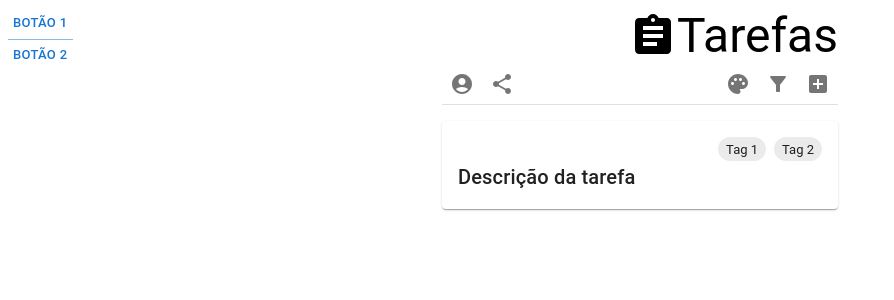
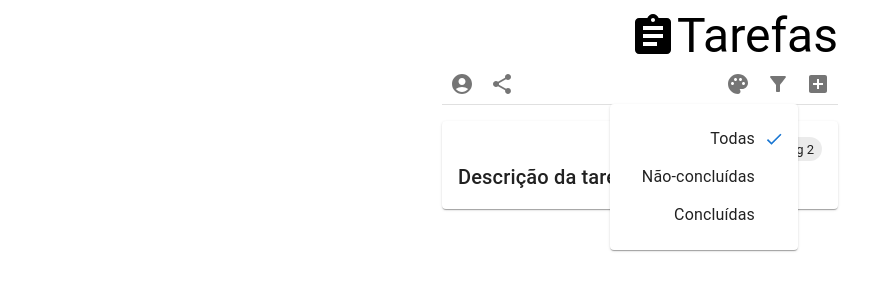
Before and after one commit to jpdurigan/task-app, a React (Vite) app in the folder app/: page / in a window 1280 px wide. Both pictures are taken after a click on the button 778 px from the left and 84 px from the top of the page. Shown: the top 300 px of the page, without its empty margins (0-894 px from the left). Built offline with nearby package versions, Linux system fonts and the light colour scheme.

Commit message:
add filter popper menu

```diff
--- a/app/src/components/AppToolbar.tsx
+++ b/app/src/components/AppToolbar.tsx
@@ -1,18 +1,48 @@
-import { AccountCircle, Share, AddBox, FilterAlt, Palette } from "@mui/icons-material";
+import {
+	AccountCircle,
+	Share,
+	AddBox,
+	FilterAlt,
+	Palette,
+	Check,
+} from "@mui/icons-material";
 import {
 	Box,
 	Stack,
 	Tooltip,
 	IconButton,
 	Popper,
-	ButtonGroup,
-	Button,
 	Divider,
+	RadioGroup,
+	FormControlLabel,
+	Radio,
+	Card,
+	RadioProps,
+	Icon,
 } from "@mui/material";
-import { useRef } from "react";
+import { useRef, useState } from "react";
+
+enum FilterDone {
+	ALL = "ALL",
+	NOT_DONE = "NOT_DONE",
+	DONE = "DONE",
+}
 
 export const AppToolbar: React.FC = () => {
-    const filterButton = useRef<HTMLElement>();
+	const [showFilters, setShowFilters] = useState<boolean>(false);
+	const [filterDone, setFilterDone] = useState<FilterDone>(FilterDone.ALL);
+	const filterButton = useRef<HTMLElement>();
+
+	const onFilterClick = () => {
+		setShowFilters((current) => !current);
+	};
+
+	const onFilterDoneChange = (
+		_event: React.ChangeEvent<HTMLInputElement>,
+		value: string
+	) => {
+		setFilterDone(value as FilterDone);
+	};
 
 	return (
 		<Box mb={2}>
@@ -36,19 +66,37 @@ export const AppToolbar: React.FC = () => {
 						</IconButton>
 					</Tooltip>
 					<Tooltip title="Filtrar tarefas" ref={filterButton}>
-						<IconButton>
+						<IconButton onClick={onFilterClick}>
 							<FilterAlt />
 						</IconButton>
 					</Tooltip>
-					<Popper open={true} anchorEl={filterButton.current} placement="bottom-end">
-						<Box p={1} sx={{backgroundColor: "Background"}}>
-							<Stack>
-								<ButtonGroup orientation="vertical" variant="text" size="small">
-									<Button>Botão 1</Button>
-									<Button>Botão 2</Button>
-								</ButtonGroup>
-							</Stack>
-						</Box>
+					<Popper
+						open={showFilters}
+						anchorEl={filterButton.current}
+						placement="bottom-end"
+					>
+						<Card sx={{ p: 2 }}>
+							<RadioGroup value={filterDone} onChange={onFilterDoneChange}>
+								<FormControlLabel
+									value={FilterDone.ALL}
+									control={<FilterRadio />}
+									label="Todas"
+									labelPlacement="start"
+								/>
+								<FormControlLabel
+									value={FilterDone.NOT_DONE}
+									control={<FilterRadio />}
+									label="Não-concluídas"
+									labelPlacement="start"
+								/>
+								<FormControlLabel
+									value={FilterDone.DONE}
+									control={<FilterRadio />}
+									label="Concluídas"
+									labelPlacement="start"
+								/>
+							</RadioGroup>
+						</Card>
 					</Popper>
 					<Tooltip title="Editar tags">
 						<IconButton>
@@ -61,3 +109,9 @@ export const AppToolbar: React.FC = () => {
 		</Box>
 	);
 };
+
+const FilterRadio: React.FC<RadioProps> = (props) => {
+	return (
+		<Radio icon={<Icon />} checkedIcon={<Check />} size="small" {...props} />
+	);
+};
```
